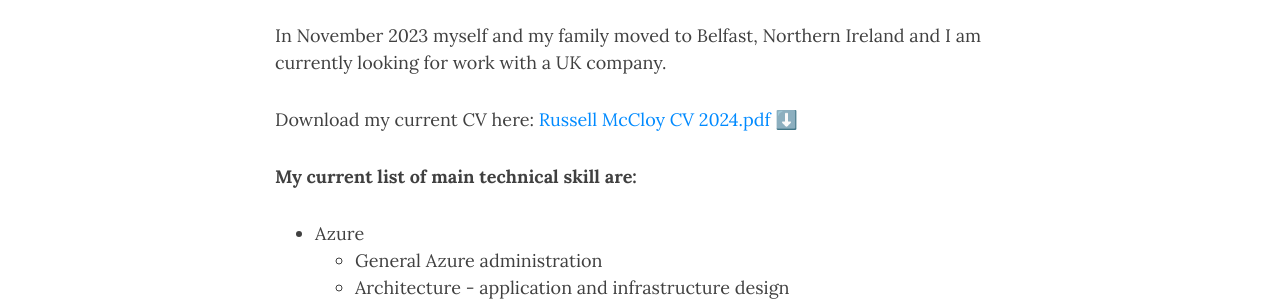
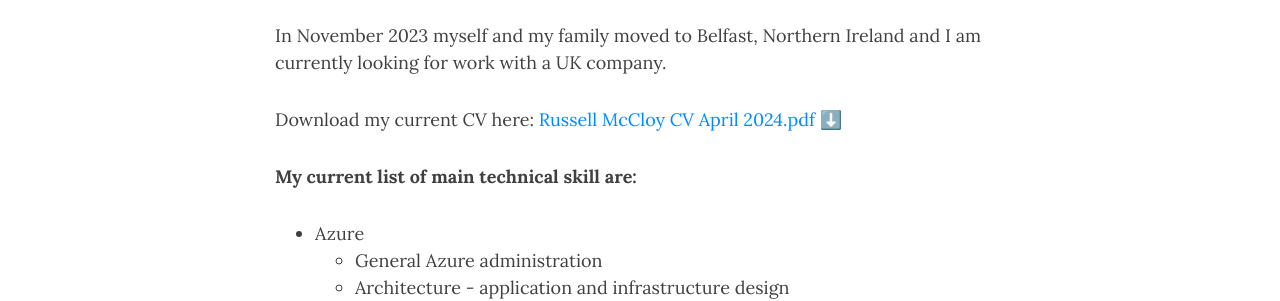
Before and after one commit to russellmccloy/russellmccloy.github.io, a Jekyll site: the page built from index.md, in a window 1280 px wide and 900 px high, scrolled down 493 px. Shown: the part 152-453 px from the top of the window. Built offline with Jekyll 4.4.1, drawn with Linux system fonts in a browser that asks for light colours; nearby versions of some CDN libraries; the list of posts is cut into pages by our own code; comment, search, counter and statistics services are not loaded.

Commit message:
update CV link

```diff
--- a/index.md
+++ b/index.md
@@ -15,7 +15,7 @@
 
 In November 2023 myself and my family moved to Belfast, Northern Ireland and I am currently looking for work with a UK company.
 
-Download my current CV here: [Russell McCloy CV 2024.pdf ⬇️](https://docs.google.com/document/d/100YiV5-6lZdnZ-bB9svVkgN6FV39FcBq/edit?usp=sharing&ouid=106989669079484211623&rtpof=true&sd=true)
+Download my current CV here: [Russell McCloy CV April 2024.pdf ⬇️](https://drive.google.com/uc?export=download&id=11CWP_--H3_e-gyPW7_fGacDix1QHju3V)
 
 **My current list of main technical skill are:**
 
```
